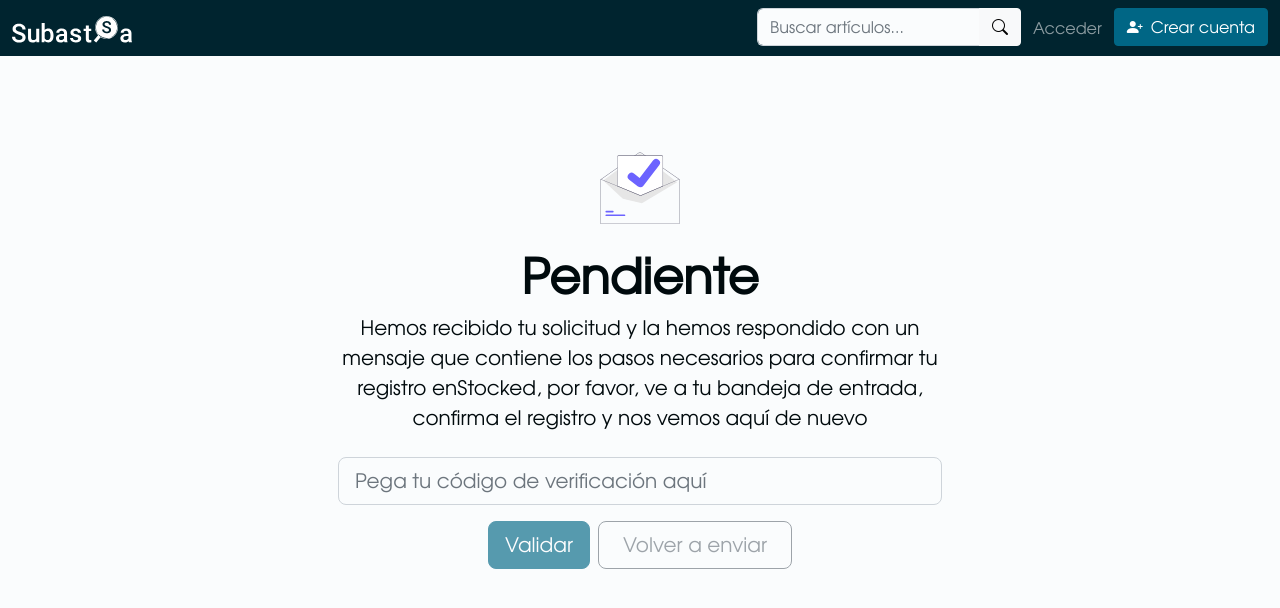
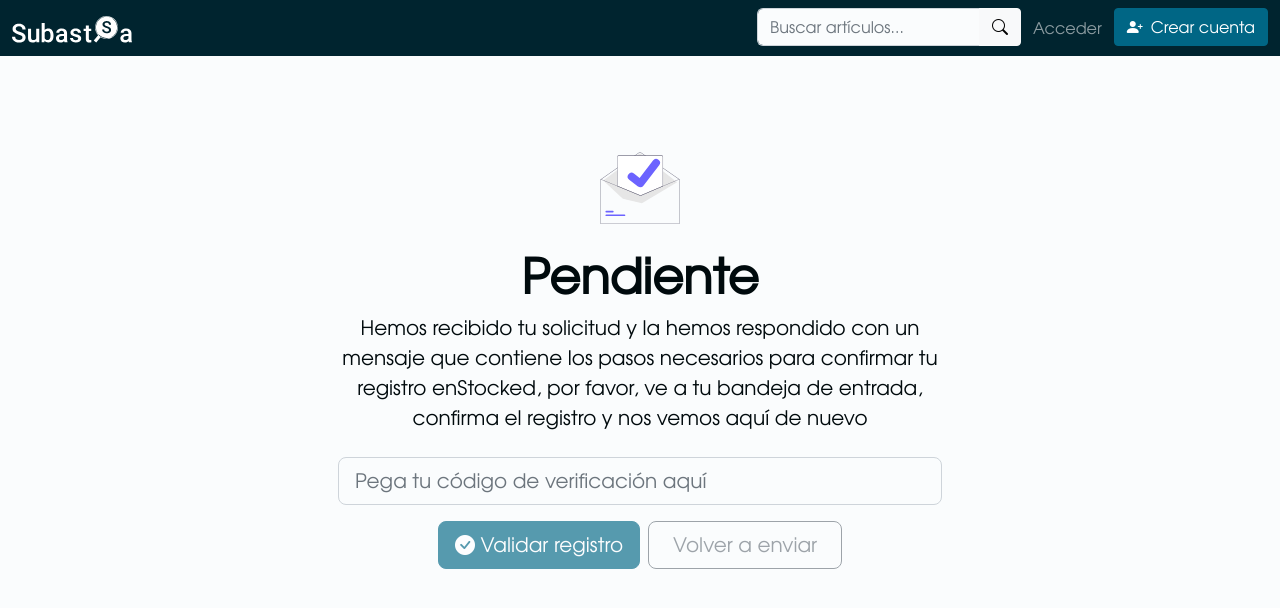
Before and after one commit to wonddark/mercadi, a React (Create React App) app: page /registro/confirmar in a window 1280 px wide. Shown: the top 608 px of the page. Built offline with nearby package versions, Linux system fonts and the light colour scheme; no server answers.

Commit message:
Slightly modified the text for confirm button

```diff
--- a/src/components/security/ConfirmRegistration.tsx
+++ b/src/components/security/ConfirmRegistration.tsx
@@ -38,7 +38,7 @@ function ConfirmRegistration() {
                 onClick={submitValidation}
                 disabled={!Boolean(validationId)}
               >
-                Validar
+                <i className="bi bi-check-circle-fill" /> Validar registro
               </button>
               <button
                 type="button"
```
